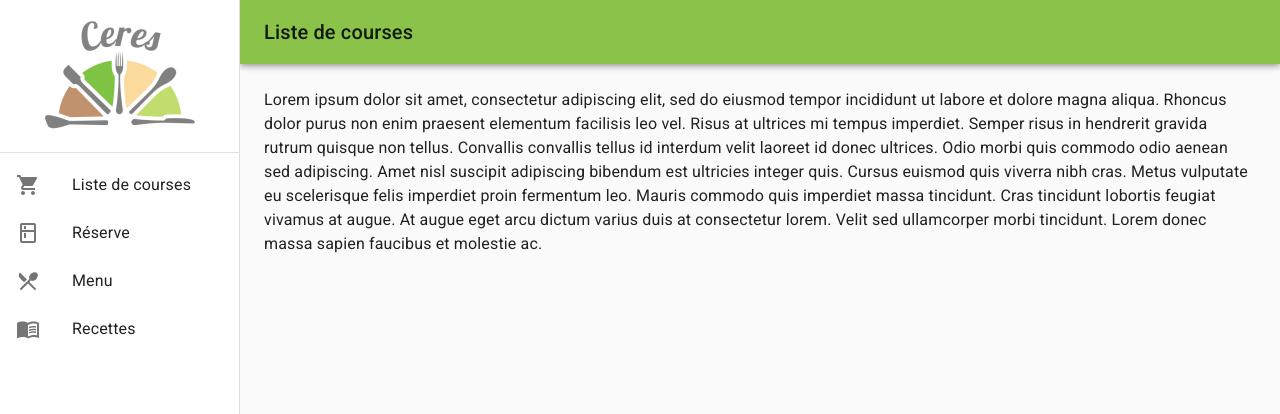
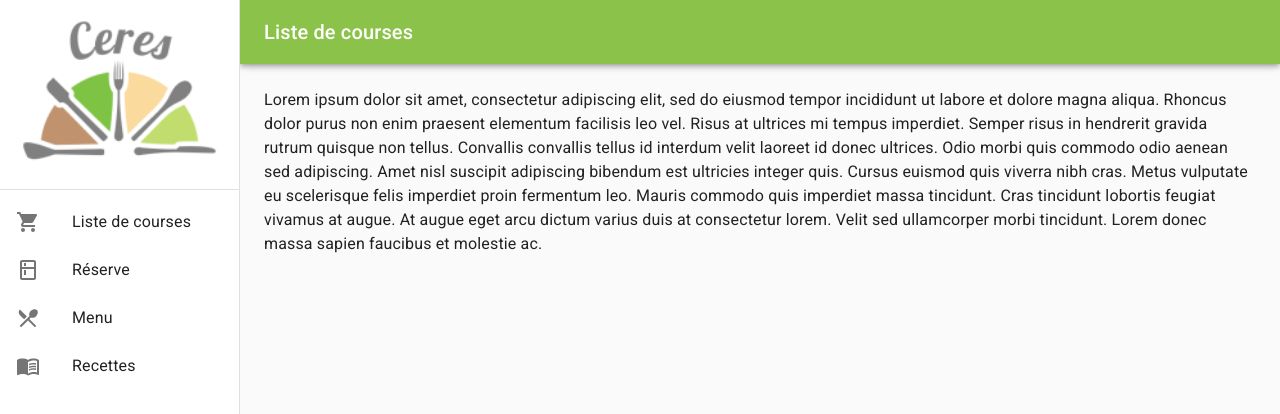
Before and after one commit to LorianeE/ceres-front, a React (Create React App) app: page / in a window 1280 px wide. Shown: the top 414 px of the page. Built offline with nearby package versions, Linux system fonts and the light colour scheme.

Commit message:
feat: Replace fixed drawer with responsive drawer

```diff
--- a/src/App.js
+++ b/src/App.js
@@ -1,82 +1,10 @@
 import React from 'react'
 import './App.css'
-import Drawer from '@material-ui/core/Drawer'
-import CssBaseline from '@material-ui/core/CssBaseline'
-import AppBar from '@material-ui/core/AppBar'
-import Toolbar from '@material-ui/core/Toolbar'
-import List from '@material-ui/core/List'
-import Typography from '@material-ui/core/Typography'
-import Divider from '@material-ui/core/Divider'
-import ListItem from '@material-ui/core/ListItem'
-import ListItemIcon from '@material-ui/core/ListItemIcon'
-import ListItemText from '@material-ui/core/ListItemText'
-import ShoppingCartIcon from '@material-ui/icons/ShoppingCart';
-import KitchenIcon from '@material-ui/icons/Kitchen'
-import MenuBookIcon from '@material-ui/icons/MenuBook';
-import RestaurantMenuIcon from '@material-ui/icons/RestaurantMenu';
-import { ThemeProvider } from '@material-ui/core/styles'
-import { useStyles, theme } from './style'
-import logo from './logo.png'
+import ResponsiveDrawer from './ResponsiveDrawer'
 
-function App () {
-  const classes = useStyles()
-
+function App() {
   return (
-    <ThemeProvider theme={theme}>
-      <div className={classes.root}>
-        <CssBaseline/>
-        <Drawer
-          className={classes.drawer}
-          variant="permanent"
-          classes={{ paper: classes.drawerPaper }}
-          anchor="left"
-        >
-          <img src={logo}
-               alt="Ceres logo" className={classes.fitPicture}/>
-          <Divider/>
-          <List>
-              <ListItem button key="Liste de courses">
-                <ListItemIcon><ShoppingCartIcon/></ListItemIcon>
-                <ListItemText primary="Liste de courses"/>
-              </ListItem>
-            <ListItem button key="Réserve">
-              <ListItemIcon><KitchenIcon/></ListItemIcon>
-              <ListItemText primary="Réserve"/>
-            </ListItem>
-            <ListItem button key="Menu">
-              <ListItemIcon><RestaurantMenuIcon/></ListItemIcon>
-              <ListItemText primary="Menu"/>
-            </ListItem>
-            <ListItem button key="Recettes">
-              <ListItemIcon><MenuBookIcon/></ListItemIcon>
-              <ListItemText primary="Recettes"/>
-            </ListItem>
-          </List>
-        </Drawer>
-        <main className={classes.content}>
-          <AppBar position="fixed" className={classes.appBar}>
-            <Toolbar>
-              <Typography variant="h6" noWrap>
-                Liste de courses
-              </Typography>
-            </Toolbar>
-          </AppBar>
-          <div className={classes.toolbar}/>
-          <Typography paragraph>
-            Lorem ipsum dolor sit amet, consectetur adipiscing elit, sed do eiusmod tempor incididunt
-            ut labore et dolore magna aliqua. Rhoncus dolor purus non enim praesent elementum
-            facilisis leo vel. Risus at ultrices mi tempus imperdiet. Semper risus in hendrerit
-            gravida rutrum quisque non tellus. Convallis convallis tellus id interdum velit laoreet id
-            donec ultrices. Odio morbi quis commodo odio aenean sed adipiscing. Amet nisl suscipit
-            adipiscing bibendum est ultricies integer quis. Cursus euismod quis viverra nibh cras.
-            Metus vulputate eu scelerisque felis imperdiet proin fermentum leo. Mauris commodo quis
-            imperdiet massa tincidunt. Cras tincidunt lobortis feugiat vivamus at augue. At augue eget
-            arcu dictum varius duis at consectetur lorem. Velit sed ullamcorper morbi tincidunt. Lorem
-            donec massa sapien faucibus et molestie ac.
-          </Typography>
-        </main>
-      </div>
-    </ThemeProvider>
+    <ResponsiveDrawer/>
   )
 }
 
--- /dev/null
+++ b/src/DrawerContent.js
@@ -0,0 +1,44 @@
+import React from "react";
+import logo from "./logo.png";
+import Divider from "@material-ui/core/Divider";
+import List from "@material-ui/core/List";
+import ListItem from "@material-ui/core/ListItem";
+import ListItemIcon from "@material-ui/core/ListItemIcon";
+import ShoppingCartIcon from "@material-ui/icons/ShoppingCart";
+import ListItemText from "@material-ui/core/ListItemText";
+import KitchenIcon from "@material-ui/icons/Kitchen";
+import RestaurantMenuIcon from "@material-ui/icons/RestaurantMenu";
+import MenuBookIcon from "@material-ui/icons/MenuBook";
+
+import {useStyles} from './style'
+
+
+const DrawerContent = ({props}) => {
+  const classes = useStyles();
+  return (
+    <div>
+      <img src={logo} alt="Ceres logo" className={classes.fitPicture}/>
+      <Divider/>
+      <List>
+        <ListItem button key="Liste de courses">
+          <ListItemIcon><ShoppingCartIcon/></ListItemIcon>
+          <ListItemText primary="Liste de courses"/>
+        </ListItem>
+        <ListItem button key="Réserve">
+          <ListItemIcon><KitchenIcon/></ListItemIcon>
+          <ListItemText primary="Réserve"/>
+        </ListItem>
+        <ListItem button key="Menu">
+          <ListItemIcon><RestaurantMenuIcon/></ListItemIcon>
+          <ListItemText primary="Menu"/>
+        </ListItem>
+        <ListItem button key="Recettes">
+          <ListItemIcon><MenuBookIcon/></ListItemIcon>
+          <ListItemText primary="Recettes"/>
+        </ListItem>
+      </List>
+    </div>
+  )
+}
+
+export default DrawerContent
--- /dev/null
+++ b/src/ResponsiveDrawer.js
@@ -0,0 +1,92 @@
+import React from 'react';
+import AppBar from '@material-ui/core/AppBar';
+import CssBaseline from '@material-ui/core/CssBaseline';
+import Drawer from '@material-ui/core/Drawer';
+import Hidden from '@material-ui/core/Hidden';
+import IconButton from '@material-ui/core/IconButton';
+import MenuIcon from '@material-ui/icons/Menu';
+import Toolbar from '@material-ui/core/Toolbar';
+import Typography from '@material-ui/core/Typography';
+import {ThemeProvider} from '@material-ui/core/styles'
+import {useStyles, theme} from './style'
+import DrawerContent from "./DrawerContent";
+
+function ResponsiveDrawer() {
+  const classes = useStyles();
+  const [mobileOpen, setMobileOpen] = React.useState(false);
+
+  const handleDrawerToggle = () => {
+    setMobileOpen(!mobileOpen);
+  };
+
+  return (
+    <ThemeProvider theme={theme}>
+      <div className={classes.root}>
+        <CssBaseline/>
+        <nav className={classes.drawer} aria-label="app folders">
+          {/* The implementation can be swapped with js to avoid SEO duplication of links. */}
+          <Hidden smUp implementation="css">
+            <Drawer
+              variant="temporary"
+              anchor={theme.direction === 'rtl' ? 'right' : 'left'}
+              open={mobileOpen}
+              onClose={handleDrawerToggle}
+              classes={{
+                paper: classes.drawerPaper,
+              }}
+              ModalProps={{
+                keepMounted: true, // Better open performance on mobile.
+              }}
+            >
+              <DrawerContent />
+            </Drawer>
+          </Hidden>
+          <Hidden xsDown implementation="css">
+            <Drawer
+              classes={{
+                paper: classes.drawerPaper,
+              }}
+              variant="permanent"
+              open
+            >
+              <DrawerContent />
+            </Drawer>
+          </Hidden>
+        </nav>
+        <main className={classes.content}>
+          <AppBar position="fixed" className={classes.appBar}>
+            <Toolbar>
+              <IconButton
+                color="inherit"
+                aria-label="open drawer"
+                edge="start"
+                onClick={handleDrawerToggle}
+                className={classes.menuButton}
+              >
+                <MenuIcon/>
+              </IconButton>
+              <Typography variant="h6" noWrap style={{color: "white"}}>
+                Liste de courses
+              </Typography>
+            </Toolbar>
+          </AppBar>
+          <div className={classes.toolbar}/>
+          <Typography paragraph>
+            Lorem ipsum dolor sit amet, consectetur adipiscing elit, sed do eiusmod tempor incididunt
+            ut labore et dolore magna aliqua. Rhoncus dolor purus non enim praesent elementum
+            facilisis leo vel. Risus at ultrices mi tempus imperdiet. Semper risus in hendrerit
+            gravida rutrum quisque non tellus. Convallis convallis tellus id interdum velit laoreet id
+            donec ultrices. Odio morbi quis commodo odio aenean sed adipiscing. Amet nisl suscipit
+            adipiscing bibendum est ultricies integer quis. Cursus euismod quis viverra nibh cras.
+            Metus vulputate eu scelerisque felis imperdiet proin fermentum leo. Mauris commodo quis
+            imperdiet massa tincidunt. Cras tincidunt lobortis feugiat vivamus at augue. At augue eget
+            arcu dictum varius duis at consectetur lorem. Velit sed ullamcorper morbi tincidunt. Lorem
+            donec massa sapien faucibus et molestie ac.
+          </Typography>
+        </main>
+      </div>
+    </ThemeProvider>
+  );
+}
+
+export default ResponsiveDrawer;
--- a/src/index.js
+++ b/src/index.js
@@ -6,9 +6,7 @@
 import * as serviceWorker from './serviceWorker';
 
 ReactDOM.render(
-  <React.StrictMode>
-    <App />
-  </React.StrictMode>,
+  <App/>,
   document.getElementById('root')
 );
 
--- a/src/style.js
+++ b/src/style.js
@@ -8,29 +8,47 @@
 	root: {
 		display: 'flex',
 	},
+	drawer: {
+		[theme.breakpoints.up('sm')]: {
+			width: drawerWidth,
+			flexShrink: 0,
+		},
+	},
 	appBar: {
+		[theme.breakpoints.up('sm')]: {
 			width: `calc(100% - ${drawerWidth}px)`,
 			marginLeft: drawerWidth,
 		},
-  drawer: {
-    width: drawerWidth,
-    flexShrink: 0,
 	},
+	menuButton: {
+		marginRight: theme.spacing(2),
+		[theme.breakpoints.up('sm')]: {
+			display: 'none',
+		},
+	},
+	// necessary for content to be below app bar
+	toolbar: theme.mixins.toolbar,
 	drawerPaper: {
 		width: drawerWidth,
 	},
-  // necessary for content to be below app bar
-  toolbar: theme.mixins.toolbar,
 	content: {
 		flexGrow: 1,
-    backgroundColor: theme.palette.background.default,
 		padding: theme.spacing(3),
 	},
 	fitPicture: {
+		'padding-left': 50,
+	  'padding-right': 50,
+	  'margin-bottom': 10,
+	  'margin-top': 10,
+		width: '100%',
+		[theme.breakpoints.up('sm')]: {
       'margin-left': 'auto',
       'margin-right': 'auto',
       'margin-top': 20,
-    'margin-bottom': 20
+      'margin-bottom': 20,
+      'padding-left': 0,
+      'padding-right': 0,
+    },
 	}
  }));
 
```
Lines whose indentation alone changed are shown as unchanged.
